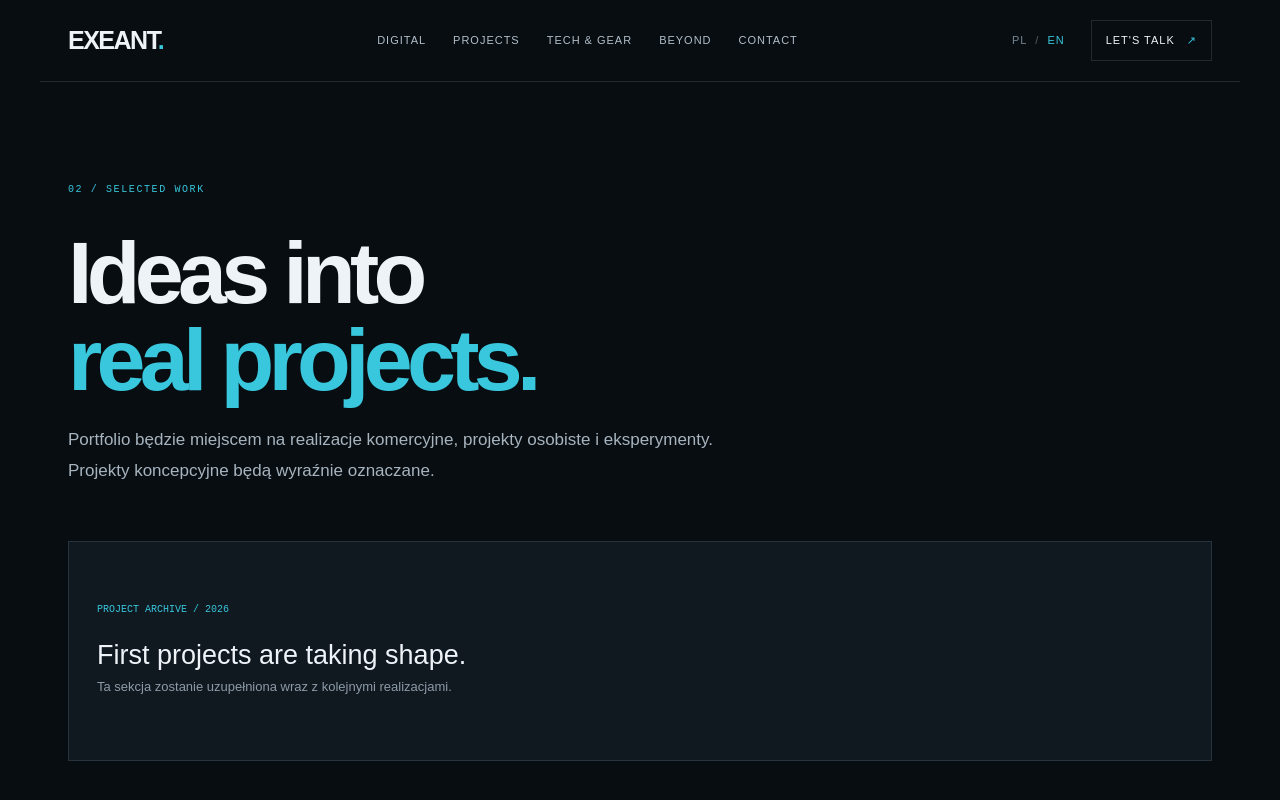
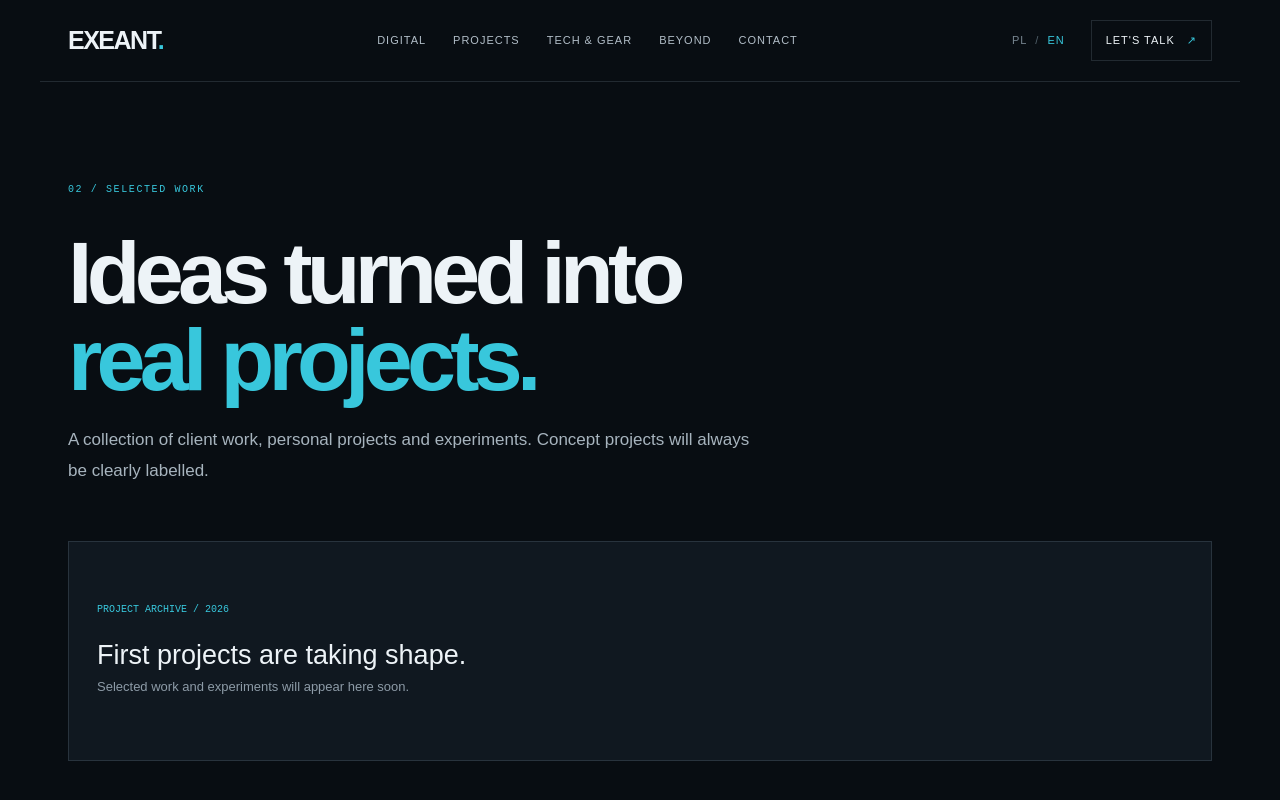
Before and after one commit to Exeant/exeant.pl, a Next.js app: page /en/projects in a window 1280 px wide. Shown: the top 800 px of the page. Built offline with nearby package versions, Linux system fonts and the light colour scheme; no server answers.

Commit message:
Improve bilingual portfolio content

```diff
--- a/src/app/[locale]/projects/page.tsx
+++ b/src/app/[locale]/projects/page.tsx
@@ -1 +1,7 @@
-export default function ProjectsPage() { return <section className="inner-page section-shell"><p className="eyebrow">02 / SELECTED WORK</p><h1>Ideas into<br/><span>real projects.</span></h1><p className="inner-lead">Portfolio będzie miejscem na realizacje komercyjne, projekty osobiste i eksperymenty. Projekty koncepcyjne będą wyraźnie oznaczane.</p><div className="empty-state"><span>PROJECT ARCHIVE / 2026</span><h2>First projects are taking shape.</h2><p>Ta sekcja zostanie uzupełniona wraz z kolejnymi realizacjami.</p></div></section>; }
+import { notFound } from 'next/navigation';
+import { locales, type Locale } from '@/lib/i18n/dictionaries';
+const copy = {
+ pl:{eyebrow:'02 / WYBRANE PROJEKTY',a:'Pomysły zamienione',b:'w projekty.',lead:'Miejsce na realizacje komercyjne, projekty osobiste i eksperymenty. Projekty koncepcyjne będą wyraźnie oznaczane.',tag:'ARCHIWUM PROJEKTÓW / 2026',title:'Pierwsze projekty są w drodze.',desc:'Wkrótce pojawią się tu wybrane realizacje i eksperymenty.'},
+ en:{eyebrow:'02 / SELECTED WORK',a:'Ideas turned into',b:'real projects.',lead:'A collection of client work, personal projects and experiments. Concept projects will always be clearly labelled.',tag:'PROJECT ARCHIVE / 2026',title:'First projects are taking shape.',desc:'Selected work and experiments will appear here soon.'}
+} as const;
+export default async function ProjectsPage({params}:{params:Promise<{locale:string}>}) { const {locale:raw}=await params; if(!locales.includes(raw as Locale)) notFound(); const t=copy[raw as Locale]; return <section className="inner-page section-shell"><p className="eyebrow">{t.eyebrow}</p><h1>{t.a}<br/><span>{t.b}</span></h1><p className="inner-lead">{t.lead}</p><div className="empty-state"><span>{t.tag}</span><h2>{t.title}</h2><p>{t.desc}</p></div></section>; }
```
